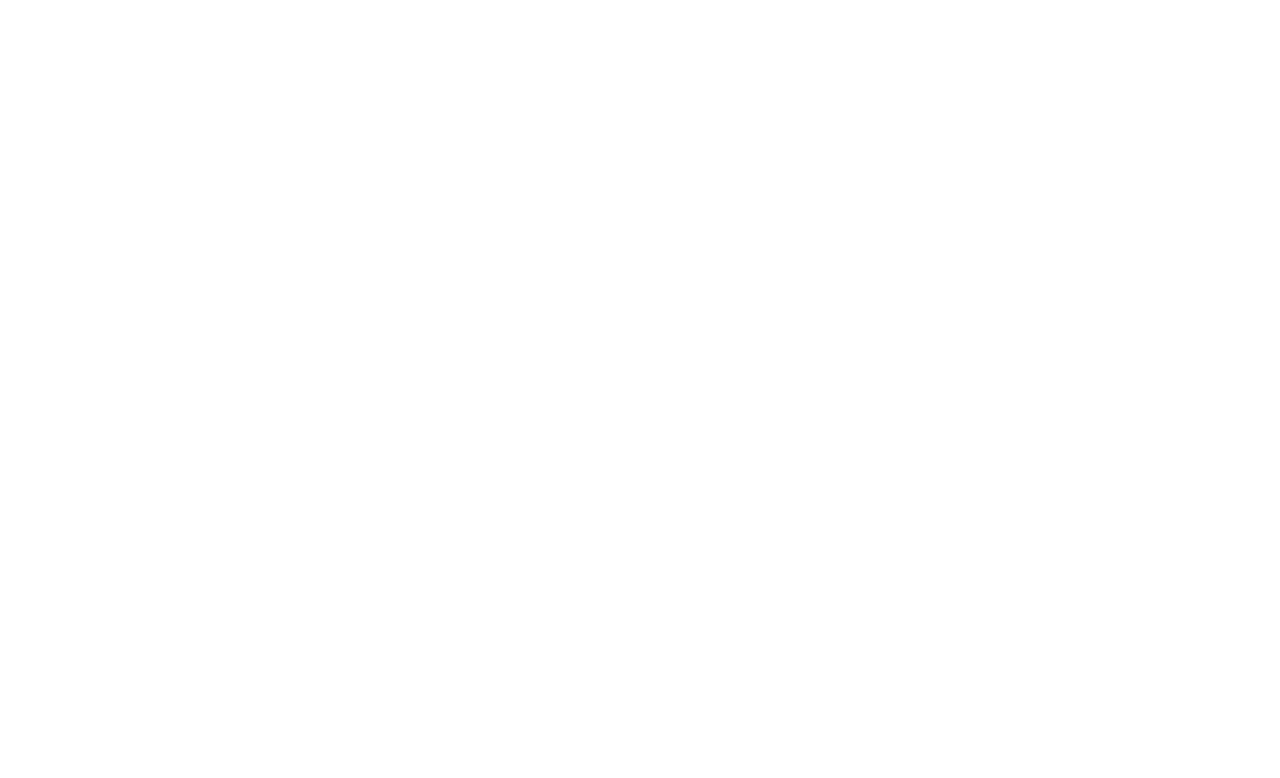
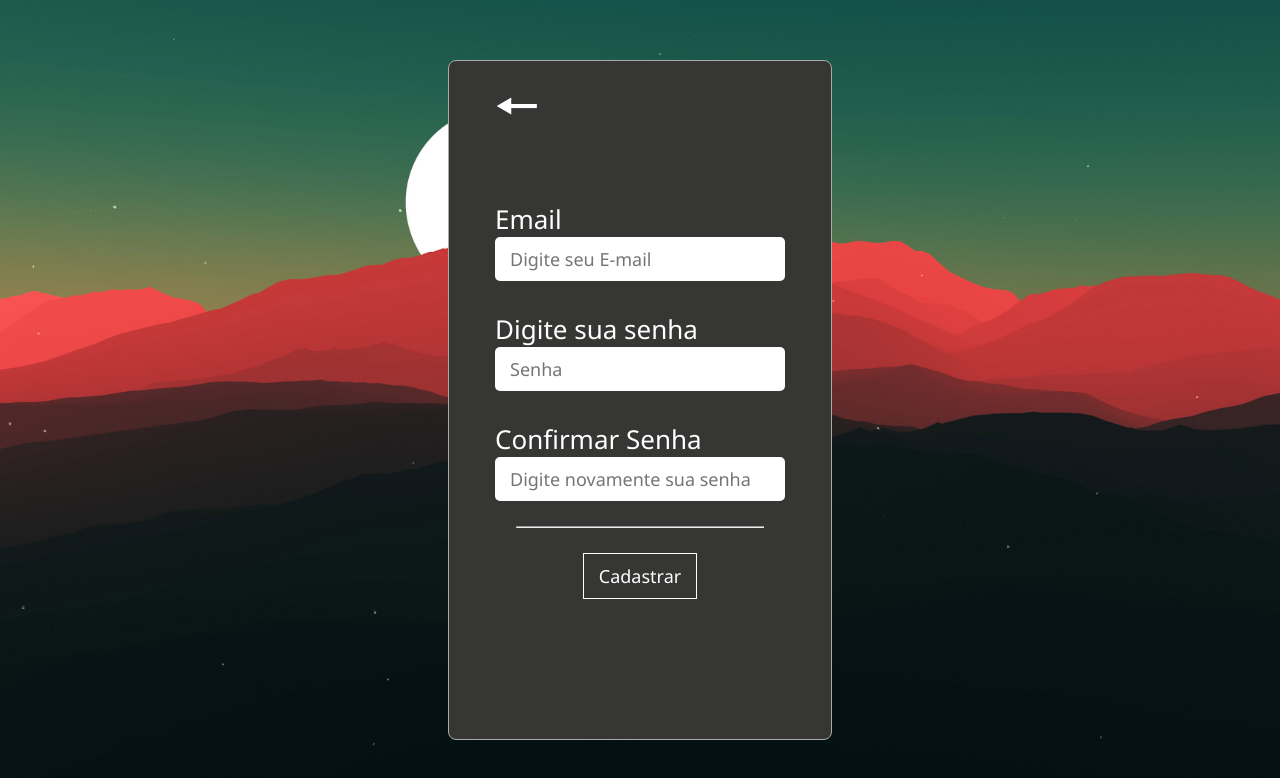
Before and after one commit to pedrogomes18/Controle-de-Gastos---FRONT-END, a plain HTML site: page register.html in a window 1280 px wide. Shown: the top 778 px of the page. Drawn offline with Linux system fonts and the light colour scheme.

Commit message:
Tela de Cadastro finalizada - HTML/CSS

```diff
--- /dev/null
+++ b/css/register.css
@@ -0,0 +1,73 @@
+body{
+    background-image: url('../img/fundo.jpg');
+    background-size: cover;
+    display: flex;
+    justify-content: center;
+    align-items: center;
+    height: 100vh;
+}
+
+form{
+    width: 30%;
+    height: 85vh;
+    background-color:rgb(54, 54, 52);
+    border: 1px solid darkgrey;
+    border-radius: 8px 8px;
+    position: relative;
+    display: flex;
+    flex-direction: column;
+    justify-content: center;
+    align-items: center;
+
+}
+
+div{
+    margin: 15px 0;
+}
+
+input{
+    border: none;
+    width: 100%;
+    font-size: 18px;
+    border-radius: 5px;
+}
+
+input, button{
+    padding: 10px 15px;
+    outline: none;
+}
+
+label{
+    color: white;
+    font-size: 26px;
+    font-weight: 500;
+}
+
+
+button{
+    width: -webkit-fill-available;
+    cursor: pointer;
+}
+
+.buttons button{
+    background: transparent;
+    color: white;
+    border: 1px solid white;
+    font-size: 18px;
+}
+
+hr{
+    width: 65%;
+    margin: 10px 0;
+    background-color: beige;
+    border-radius: 8px;
+}
+
+
+.buttons a{
+    position: absolute;
+    top: 1%;
+    left: 45px;
+    font-size: 52px;
+    color: white;
+}
--- a/register.html
+++ b/register.html
@@ -11,11 +11,32 @@
 
         <!--CSS-->
         <link rel="stylesheet" href="./css/reset.css">
+        <link rel="stylesheet" href="./css/register.css">
 
     </head>
     <body>
 
+        <form  method="post">
+            <div>
+                <label for="email">Email</label><br>
+                <input type="email" name="email" id="email" placeholder="Digite seu E-mail">
+            </div>
+            <div>
+                <label for="password">Digite sua senha</label><br>
+                <input type="password" name="senha" id="password" placeholder="Senha">
+            </div>
+            <div>
+                <label for="senha">Confirmar Senha</label><br>
+                <input type="password" name="senha" id="senha" placeholder="Digite novamente sua senha">
+            </div>
+            <hr>
+            <div class="buttons">
+                <button type="submit">Cadastrar</button>
+                <a href="index.html">
+                    &#129044;</a>
+            </div>
 
+        </form>
         <script src="./js/index.js"></script>
         <script src="./js/validation.js"></script>
     </body>
```
Also changed, not shown: img/fundo.jpg (added).
